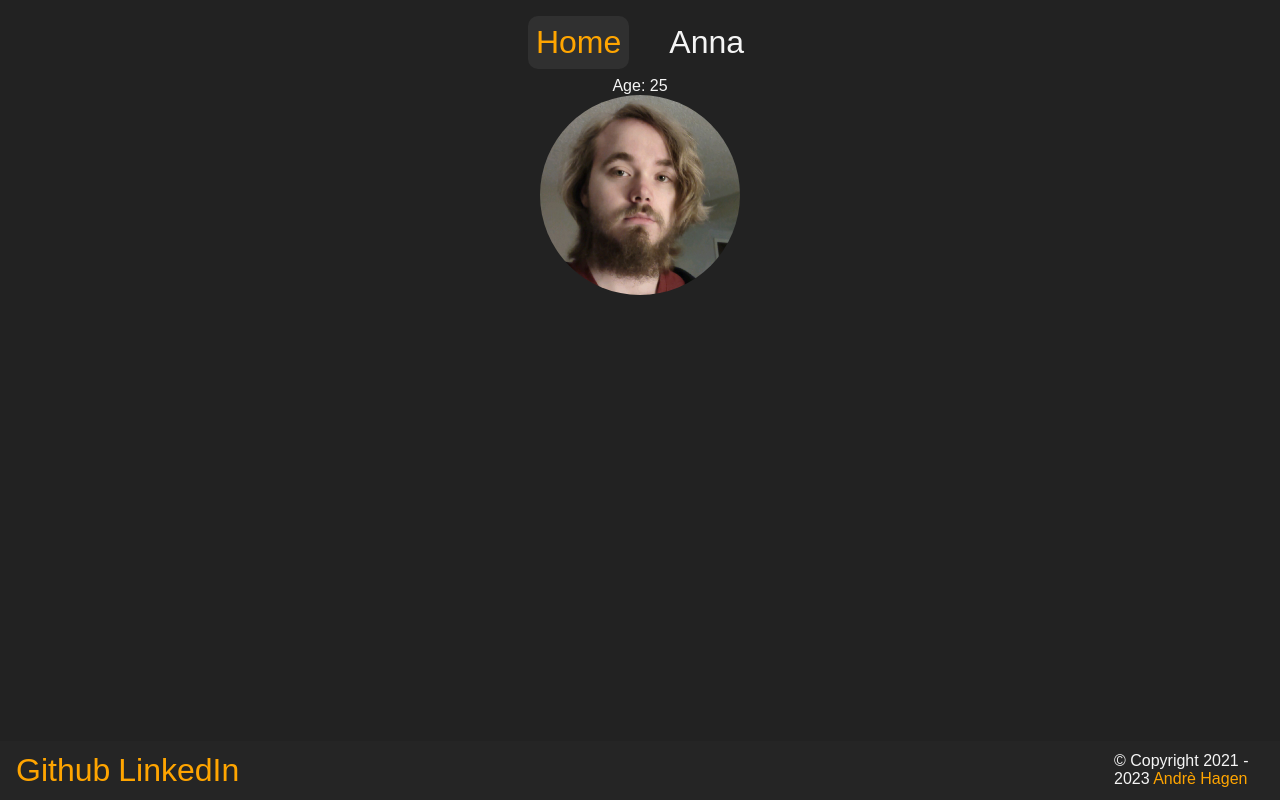
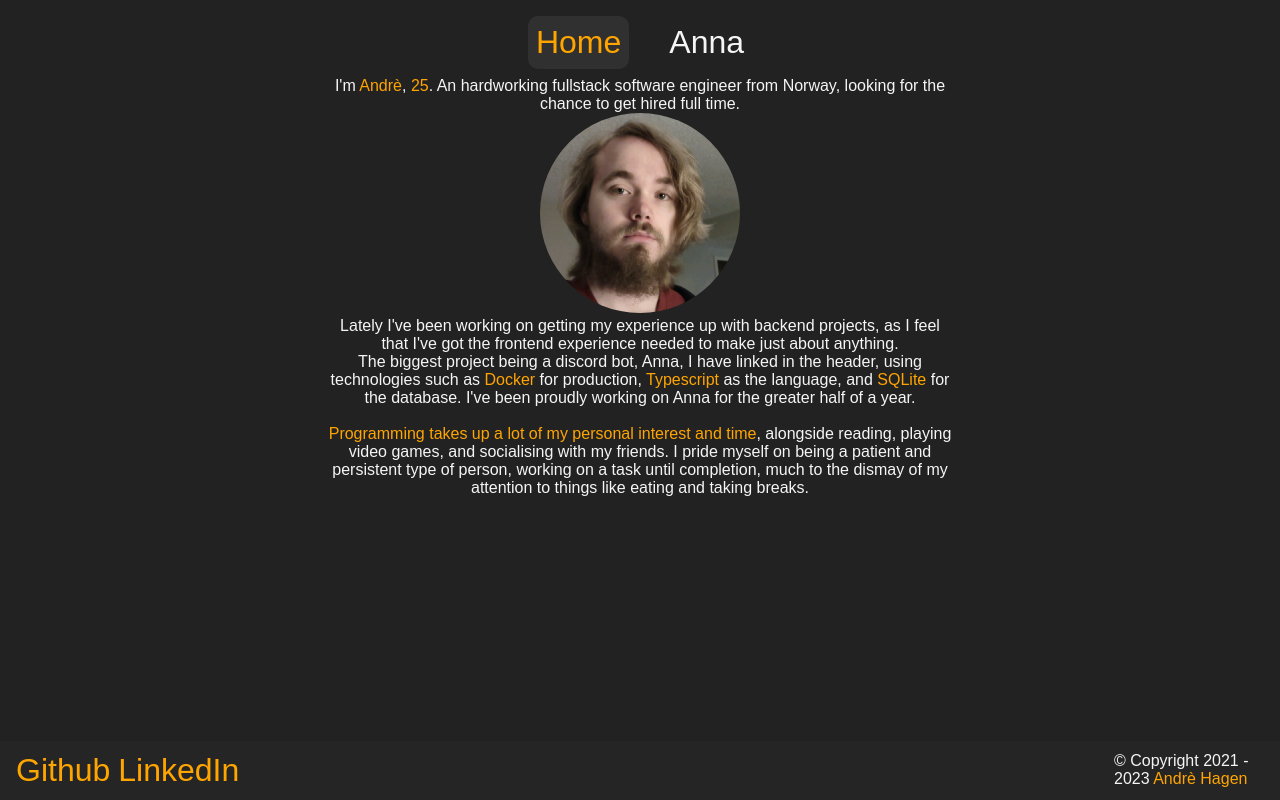
Before and after one commit to AnarchyEcho/echodev, a Nuxt app: page / in a window 1280 px wide. Built offline with nearby package versions, Linux system fonts and the light colour scheme.

Commit message:
initial biography

```diff
--- /dev/null
+++ b/components/Age.vue
@@ -0,0 +1,20 @@
+<script setup lang="ts">
+function getAge() {
+    const today = new Date();
+    const birthDate = new Date('1998/02/22');
+    let age = today.getFullYear() - birthDate.getFullYear();
+    const m = today.getMonth() - birthDate.getMonth();
+    if (m < 0 || (m === 0 && today.getDate() < birthDate.getDate())) {
+        age--;
+    }
+    return age;
+}
+</script>
+
+<template>
+  <span>{{ getAge() }}</span>
+</template>
+
+<style scoped lang="scss">
+
+</style>
--- /dev/null
+++ b/components/Fancy.vue
@@ -0,0 +1,17 @@
+<script setup lang="ts">
+
+</script>
+
+<template>
+  <span class="fancy">
+    <slot></slot>
+  </span>
+</template>
+
+<style scoped lang="scss">
+.fancy {
+  color: #ffa500;
+  margin: 0;
+  padding: 0;
+}
+</style>
--- a/pages/index.vue
+++ b/pages/index.vue
@@ -1,15 +1,5 @@
 <script setup lang="ts">
 const me = ref('/me.png');
-function getAge() {
-    const today = new Date();
-    const birthDate = new Date('1998/02/22');
-    let age = today.getFullYear() - birthDate.getFullYear();
-    const m = today.getMonth() - birthDate.getMonth();
-    if (m < 0 || (m === 0 && today.getDate() < birthDate.getDate())) {
-        age--;
-    }
-    return age;
-}
 </script>
 
 <template>
@@ -20,8 +10,20 @@ function getAge() {
 
     <div class="info">
       <div class="wrapper">
-        <div>Age: {{ getAge() }}</div>
+        <div>
+          I'm <Fancy>Andrè</Fancy>, <Fancy><Age /></Fancy>. An hardworking fullstack software engineer from Norway, looking for the chance to get hired full time.
+        </div>
         <NuxtImg class="myImage" :src="me" />
+        <div>
+          Lately I've been working on getting my experience up with backend projects, as I feel that I've got the frontend experience needed to make just about anything.
+        </div>
+        <div>
+          The biggest project being a discord bot, Anna, I have linked in the header, using technologies such as <Fancy>Docker</Fancy> for production, <Fancy>Typescript</Fancy> as the language, and <Fancy>SQLite</Fancy> for the database. I've been proudly working on Anna for the greater half of a year.
+        </div>
+        <br />
+        <div>
+          <Fancy>Programming takes up a lot of my personal interest and time</Fancy>, alongside reading, playing video games, and socialising with my friends. I pride myself on being a patient and persistent type of person, working on a task until completion, much to the dismay of my attention to things like eating and taking breaks.
+        </div>
       </div>
     </div>
   </div>
```
